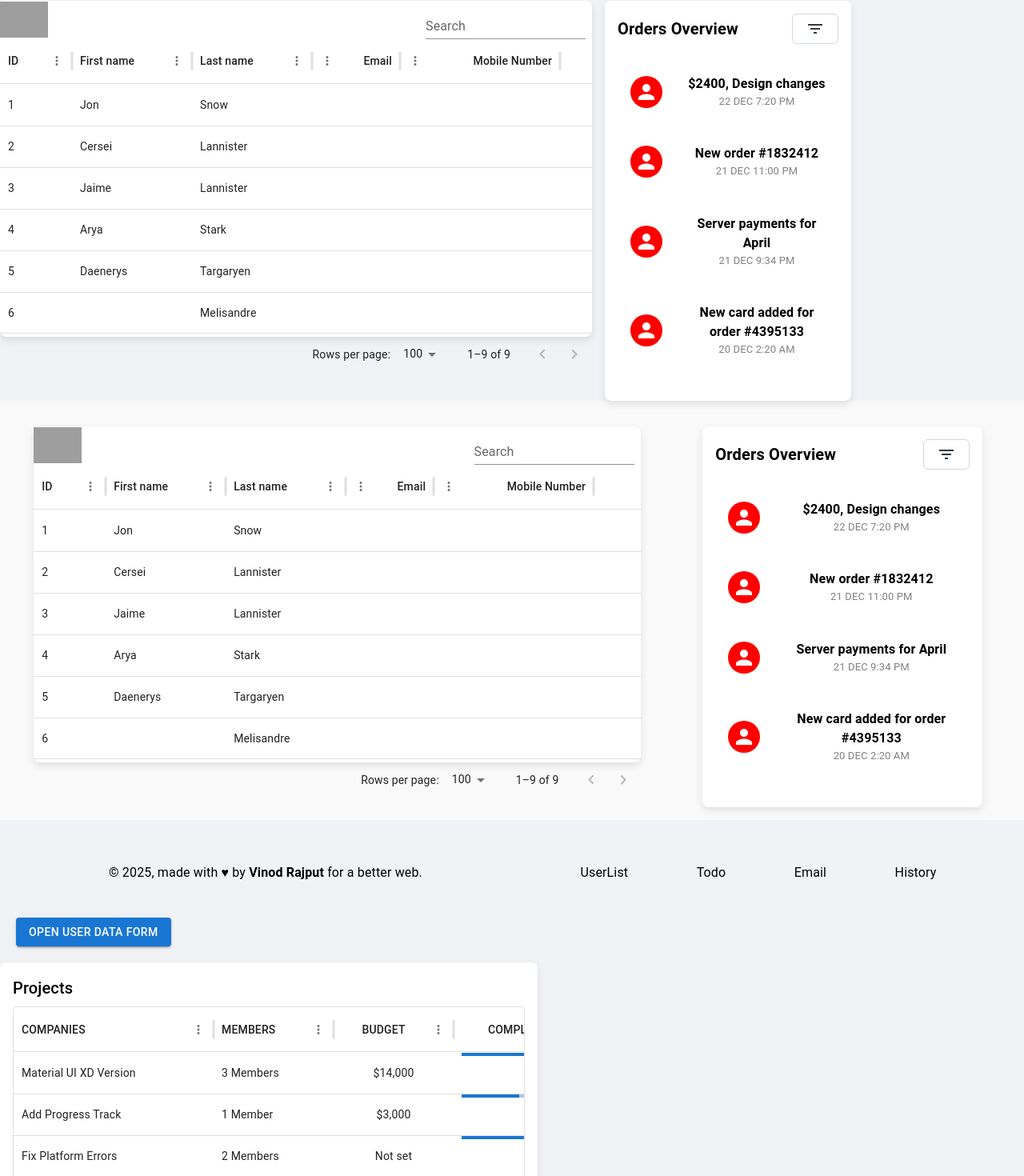
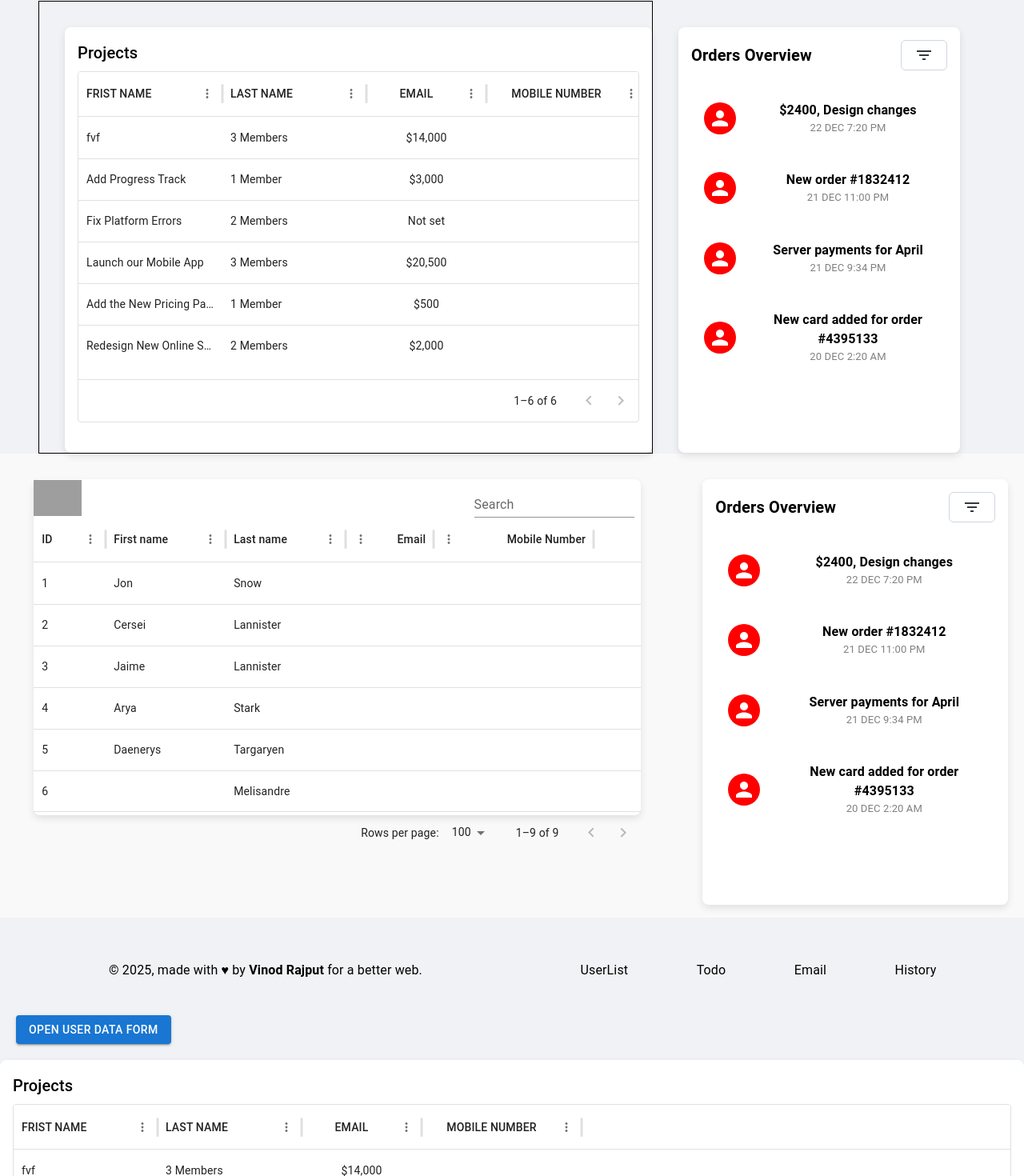
Before and after one commit to vinod9589/URM, a React (Create React App) app in the folder front-end/: page / in a window 1280 px wide. Shown: the part 260-1730 px from the top of the page at 80% size. Built offline with nearby package versions, Linux system fonts and the light colour scheme; grey boxes are pictures that could not be loaded.

Commit message:
create table

```diff
--- a/front-end/package.json
+++ b/front-end/package.json
@@ -6,10 +6,11 @@
     "@emotion/react": "^11.14.0",
     "@emotion/styled": "^11.14.0",
     "@hookform/resolvers": "^3.10.0",
-    "@mui/icons-material": "^6.3.0",
+    "@mui/icons-material": "^6.3.1",
     "@mui/joy": "^5.0.0-beta.51",
-    "@mui/material": "^6.3.0",
+    "@mui/material": "^6.3.1",
     "@mui/styled-engine-sc": "^6.3.0",
+    "@mui/system": "^6.3.1",
     "@mui/x-data-grid": "^7.23.5",
     "@reduxjs/toolkit": "^2.5.0",
     "@testing-library/jest-dom": "^5.17.0",
--- a/front-end/src/component/table/Table.tsx
+++ b/front-end/src/component/table/Table.tsx
@@ -2,7 +2,7 @@ import * as React from "react";
 import Box from "@mui/material/Box";
 import { DataGrid, GridColDef } from "@mui/x-data-grid";
 import { TextField, Typography } from "@mui/material";
-import "./style.css"
+
 const columns: GridColDef<(typeof rows)[number]>[] = [
   { field: "id", headerName: "ID", width: 90 },
   {
--- a/front-end/src/page/Home.tsx
+++ b/front-end/src/page/Home.tsx
@@ -8,6 +8,8 @@ import WorkHistoryIcon from "@mui/icons-material/WorkHistory";
 import Table from "../component/table/Table";
 import EmailIcon from "@mui/icons-material/Email";
 import TaskSidebar from "./taskSidebar/TaskSidebar";
+import Testing from "./Testing"
+import { Flex } from "antd";
 function Home() {
   const cardData = [
     {
@@ -77,15 +79,21 @@ function Home() {
       </Grid>
       {/* ---------------------user table data------------------------ */}
 
-      <Box  >
-        <Grid2 marginTop={1} container spacing={2} >
-          <Grid2 size={{md:7,xs:12}}>
-          <Table />
-          </Grid2>
-          <Grid2   size={{md:3,xs:12}}>
-          <TaskSidebar />
-          </Grid2>
-        </Grid2>
+      <Box sx={{display:"flex",alignItems:"center",justifyContent:"center"}}    >
+
+      <Grid sx={{width:"90%"}} container spacing={4} justifyContent="center" alignItems="center" marginTop={1}>
+  <Grid sx={{border:"1px solid black"}} item xs={12} md={8}>
+    {/* <Table /> */}
+    <Testing />
+  </Grid>
+  <Grid item xs={12} md={4} sx={{display:"flex",justifyContent:"center",alignItems:"center"}}  >
+    <TaskSidebar />
+  </Grid>
+</Grid>
+
+
+
+
         {/* <Grid  container gap={2} >
           <Grid textAlign={"center"} item xs={12} lg={7}>
             <Table />
--- a/front-end/src/page/Testing.tsx
+++ b/front-end/src/page/Testing.tsx
@@ -5,25 +5,25 @@ import Typography from "@mui/material/Typography";
 import LinearProgress from "@mui/material/LinearProgress";
 
 const columns: GridColDef[] = [
-  { field: "companies", headerName: "COMPANIES", width: 250 },
-  { field: "members", headerName: "MEMBERS", width: 150 },
-  { field: "budget", headerName: "BUDGET", width: 150, align: "center", headerAlign: "center" },
-  { field: "completion", headerName: "COMPLETION", width: 200, align: "center", headerAlign: "center", renderCell: renderCompletion },
+  { field: "fristname", headerName: "FRIST NAME", width: 180 },
+  { field: "lastname", headerName: "LAST NAME", width: 180 },
+  { field: "email", headerName: "EMAIL", width: 150, align: "center", headerAlign: "center" },
+  { field: "mobilenumber", headerName: "MOBILE NUMBER", width: 200, align: "center", headerAlign: "center", renderCell: renderCompletion },
 ];
 
 const rows = [
-  { id: 1, companies: "Material UI XD Version", members: "3 Members", budget: "$14,000", completion: 70 },
-  { id: 2, companies: "Add Progress Track", members: "1 Member", budget: "$3,000", completion: 40 },
-  { id: 3, companies: "Fix Platform Errors", members: "2 Members", budget: "Not set", completion: 100 },
-  { id: 4, companies: "Launch our Mobile App", members: "3 Members", budget: "$20,500", completion: 100 },
-  { id: 5, companies: "Add the New Pricing Page", members: "1 Member", budget: "$500", completion: 30 },
-  { id: 6, companies: "Redesign New Online Shop", members: "2 Members", budget: "$2,000", completion: 50 },
+  { id: 1, fristname: "fvf", lastname: "3 Members", email: "$14,000", mobilenumber: "hu"},
+  { id: 2, fristname: "Add Progress Track", lastname: "1 Member", email: "$3,000", mobilenumber: 40 },
+  { id: 3, fristname: "Fix Platform Errors", lastname: "2 Members", email: "Not set", mobilenumber: 100 },
+  { id: 4, fristname: "Launch our Mobile App", lastname: "3 Members", email: "$20,500", mobilenumber: 100 },
+  { id: 5, fristname: "Add the New Pricing Page", lastname: "1 Member", email: "$500", mobilenumber: 30 },
+  { id: 6, fristname: "Redesign New Online Shop", lastname: "2 Members", email: "$2,000", mobilenumber: "ssss" },
 ];
 
 function renderCompletion(params: any) {
   return (
     <Box width="100%" position="relative">
-      <LinearProgress variant="determinate" value={params.value} />
+
       <Typography
         variant="caption"
         sx={{
@@ -34,7 +34,7 @@ function renderCompletion(params: any) {
           color: "white",
         }}
       >
-        {params.value}%
+
       </Typography>
     </Box>
   );
@@ -43,14 +43,14 @@ function renderCompletion(params: any) {
 export default function ProjectTable() {
   const [paginationModel, setPaginationModel] = React.useState({
     page: 0,
-    pageSize: 6, // Default page size
+    pageSize: 6,
   });
 
   return (
     <Box
       sx={{
         height: 500,
-        width: "50%",
+        Width: "50%",
         backgroundColor: "white",
         boxShadow: "0px 4px 10px rgba(0, 0, 0, 0.1)",
         borderRadius: "8px",
@@ -69,7 +69,7 @@ export default function ProjectTable() {
         autoHeight
         sx={{
           "& .MuiDataGrid-footerContainer": {
-            marginTop: "16px", // Adds space at the bottom for footer
+            marginTop: "16px",
           },
         }}
       />
--- a/front-end/src/page/taskSidebar/TaskSidebar.tsx
+++ b/front-end/src/page/taskSidebar/TaskSidebar.tsx
@@ -1,18 +1,39 @@
 import React from "react";
-import { Box, Typography, List, ListItem, ListItemAvatar, ListItemText, Avatar } from "@mui/material";
+import {
+  Box,
+  Typography,
+  List,
+  ListItem,
+  ListItemAvatar,
+  ListItemText,
+  Avatar,
+} from "@mui/material";
 import { Dropdown, Menu, MenuButton, MenuItem } from "@mui/joy";
-import FilterListIcon from '@mui/icons-material/FilterList';
+import FilterListIcon from "@mui/icons-material/FilterList";
 
 function TaskSidebar() {
   const tasks = [
     { id: 1, title: "$2400, Design changes", date: "22 DEC 7:20 PM" },
     { id: 2, title: "New order #1832412", date: "21 DEC 11:00 PM" },
     { id: 3, title: "Server payments for April", date: "21 DEC 9:34 PM" },
-    { id: 4, title: "New card added for order #4395133", date: "20 DEC 2:20 AM" },
+    {
+      id: 4,
+      title: "New card added for order #4395133",
+      date: "20 DEC 2:20 AM",
+    },
   ];
 
   return (
-    <Box sx={{ backgroundColor: "white", padding: 2, boxShadow: "0px 4px 10px rgba(0, 0, 0, 0.1)", borderRadius: "8px" }}>
+    <Box
+      sx={{
+        backgroundColor: "white",
+        padding: 2,
+        boxShadow: "0px 4px 10px rgba(0, 0, 0, 0.1)",
+        borderRadius: "8px",
+        height:500,
+        width:"100%"
+      }}
+    >
       <Box
         sx={{
           marginBottom: "16px",
@@ -59,8 +80,22 @@ function TaskSidebar() {
                 <Avatar sx={{ bgcolor: "red", width: 40, height: 40 }} />
               </ListItemAvatar>
               <ListItemText
-                primary={<Typography sx={{ fontWeight: "bold", textAlign: "center" }}>{task.title}</Typography>}
-                secondary={<Typography sx={{ fontSize: "13px", color: "gray", textAlign: "center" }}>{task.date}</Typography>}
+                primary={
+                  <Typography sx={{ fontWeight: "bold", textAlign: "center" }}>
+                    {task.title}
+                  </Typography>
+                }
+                secondary={
+                  <Typography
+                    sx={{
+                      fontSize: "13px",
+                      color: "gray",
+                      textAlign: "center",
+                    }}
+                  >
+                    {task.date}
+                  </Typography>
+                }
               />
             </Box>
           </ListItem>
```
Also changed, not shown: 1 other file (tests, documents, lock files or other folders).
